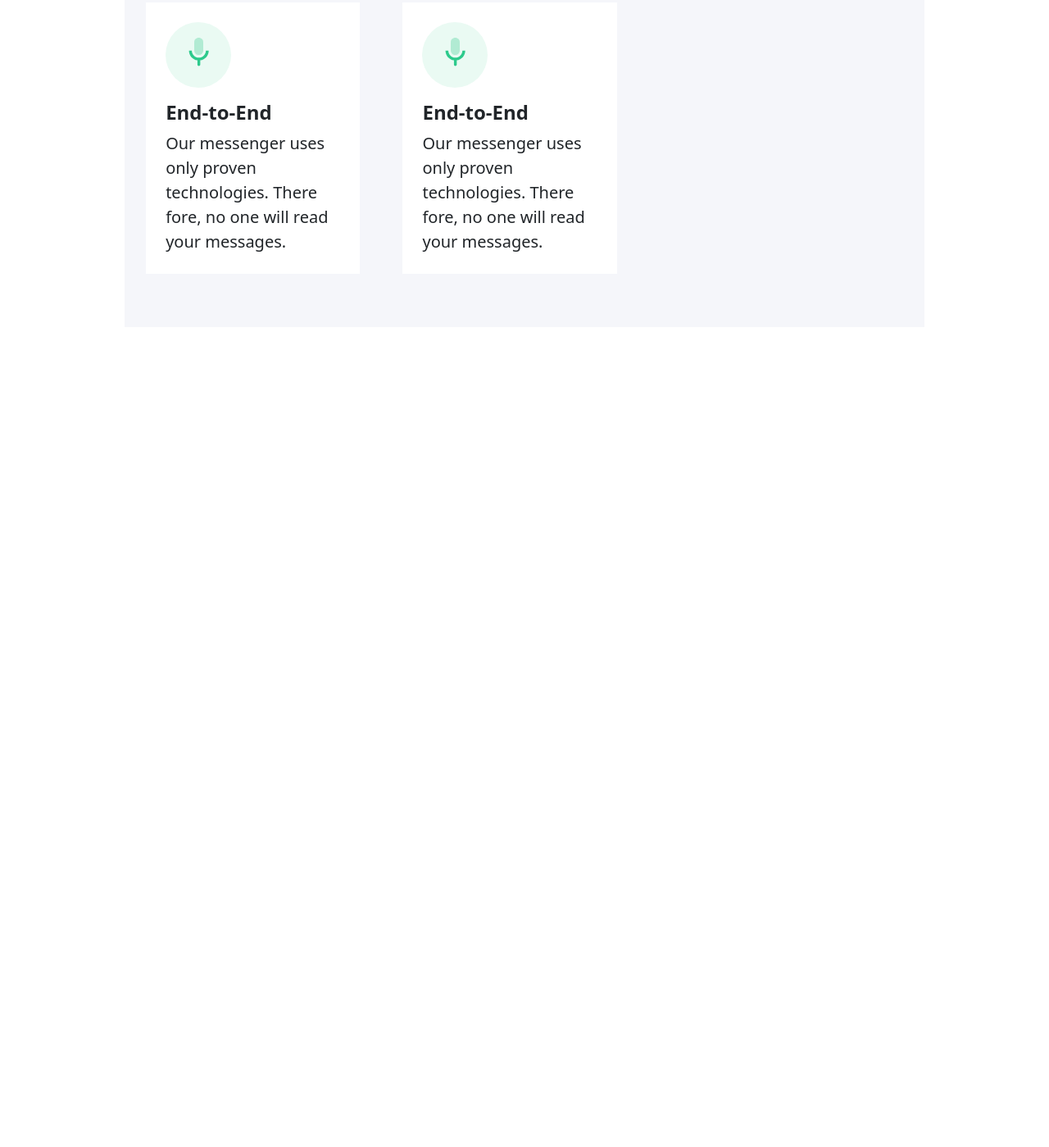
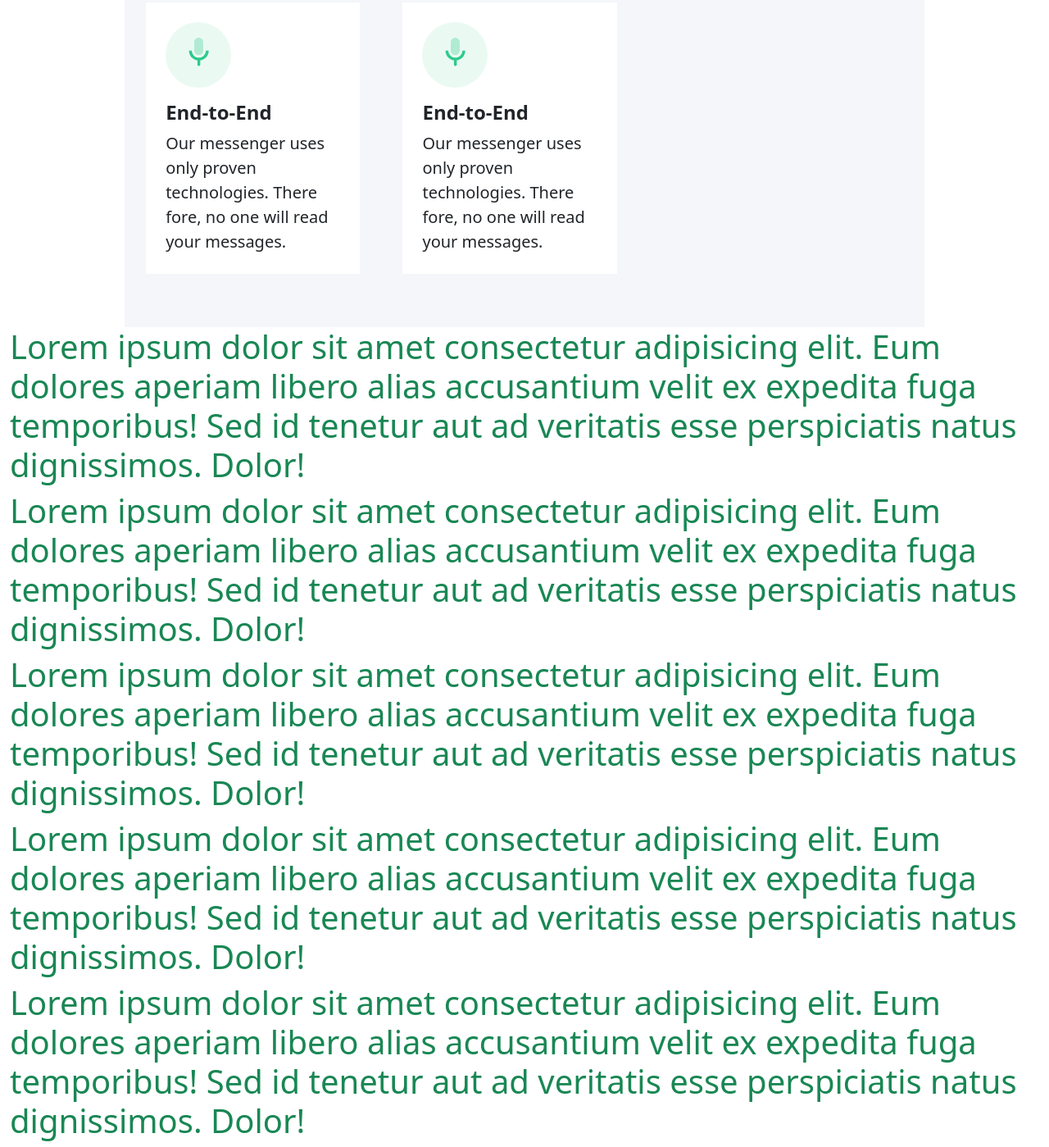
Before and after one commit to AkmalNorqobilov1/firstproject, a plain HTML site: page index.html in a window 1280 px wide. Shown: the part 1893-3292 px from the top of the page at 82% size. Before the commit the page ends 2292 px from the top, so only its background shows below. Drawn offline with Linux system fonts and the light colour scheme.

Commit message:
ikkinchi saqlashim

```diff
--- a/index.html
+++ b/index.html
@@ -157,7 +157,21 @@
                 <div class="col-md-4 col-lg-4"></div>
             </div>
         </section>
-
+        <h1 class="text-success">
+            Lorem ipsum dolor sit amet consectetur adipisicing elit. Eum dolores aperiam libero alias accusantium velit ex expedita fuga temporibus! Sed id tenetur aut ad veritatis esse perspiciatis natus dignissimos. Dolor!
+        </h1>
+        <h1 class="text-success">
+            Lorem ipsum dolor sit amet consectetur adipisicing elit. Eum dolores aperiam libero alias accusantium velit ex expedita fuga temporibus! Sed id tenetur aut ad veritatis esse perspiciatis natus dignissimos. Dolor!
+        </h1>
+        <h1 class="text-success">
+            Lorem ipsum dolor sit amet consectetur adipisicing elit. Eum dolores aperiam libero alias accusantium velit ex expedita fuga temporibus! Sed id tenetur aut ad veritatis esse perspiciatis natus dignissimos. Dolor!
+        </h1>
+        <h1 class="text-success">
+            Lorem ipsum dolor sit amet consectetur adipisicing elit. Eum dolores aperiam libero alias accusantium velit ex expedita fuga temporibus! Sed id tenetur aut ad veritatis esse perspiciatis natus dignissimos. Dolor!
+        </h1>
+        <h1 class="text-success">
+            Lorem ipsum dolor sit amet consectetur adipisicing elit. Eum dolores aperiam libero alias accusantium velit ex expedita fuga temporibus! Sed id tenetur aut ad veritatis esse perspiciatis natus dignissimos. Dolor!
+        </h1>
 
     </div>
     <script src="bootstrap-5.0.1-dist/js/bootstrap.js"></script>
```
